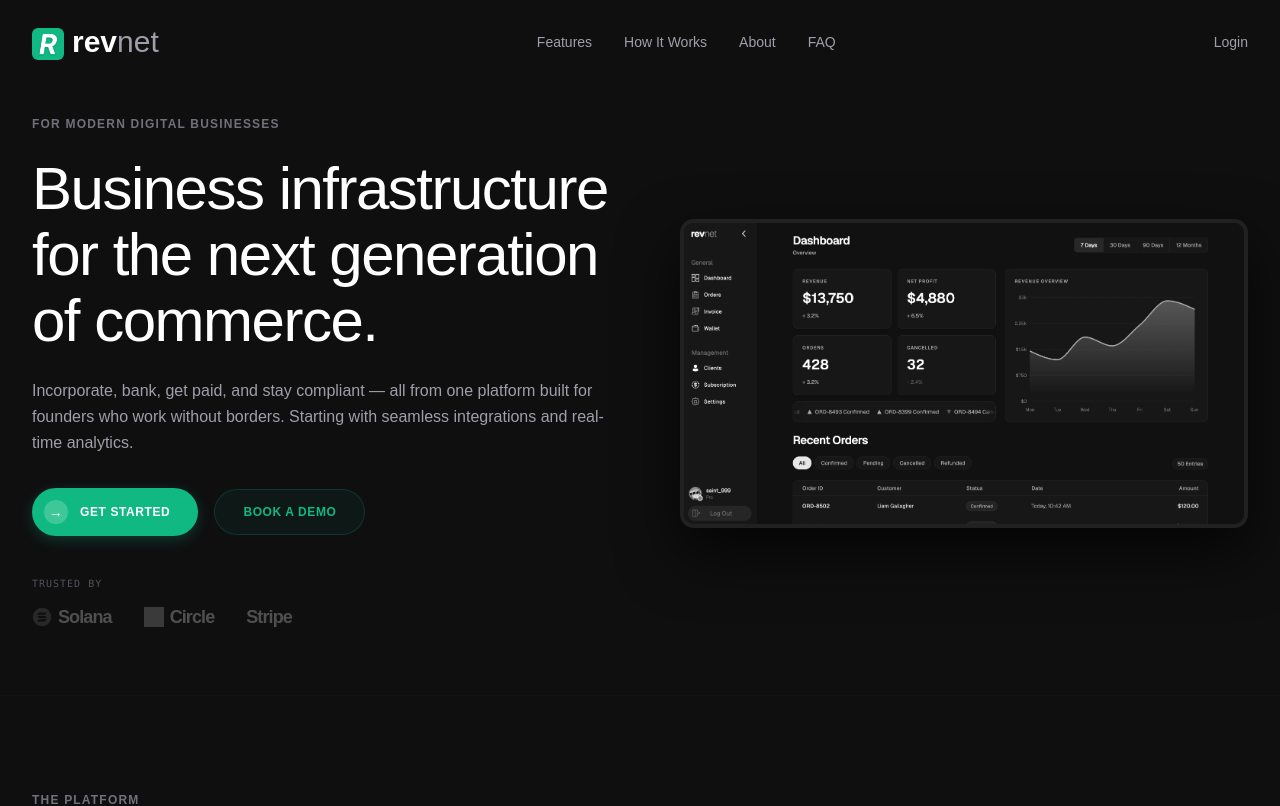
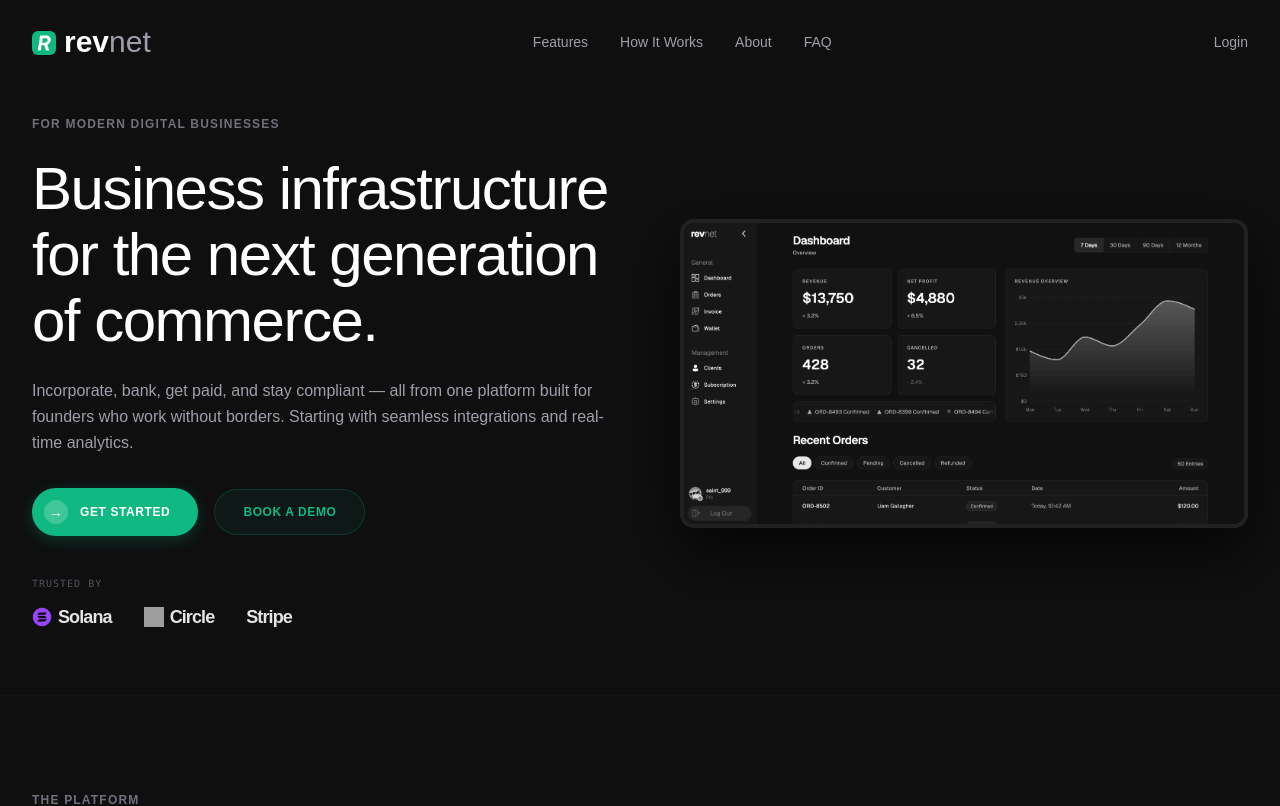
Before and after one commit to Saint0999/RevNet, a React (Vite) app: page / in a window 1280 px wide. Shown: the top 806 px of the page. Built offline with nearby package versions, Linux system fonts and the light colour scheme; grey boxes are pictures that could not be loaded.

Commit message:
added animations to landing page

```diff
--- a/src/LandingPage.tsx
+++ b/src/LandingPage.tsx
@@ -1,4 +1,4 @@
-import { useState } from "react";
+import { useState, useEffect, useRef } from "react";
 import RevLogo from "./assets/revlogo1.png"
 import Snippet from "./assets/revsnip.png"
 import AnalyticIcon from "./assets/analytics.png"
@@ -8,9 +8,43 @@ import SolanaIcon from "./assets/solana.png"
 import CircleIcon from "./assets/circle.png"
 import { useNavigate } from "react-router-dom";
 
+function useScrollReveal() {
+  const [isRevealed, setIsRevealed] = useState(false);
+  const elementRef = useRef<HTMLDivElement>(null);
+
+  useEffect(() => {
+    const observer = new IntersectionObserver(
+      ([entry]) => {
+        if (entry.isIntersecting) {
+          setIsRevealed(true);
+          observer.unobserve(entry.target);
+        }
+      },
+      {
+        rootMargin: "-100px 0px",
+        threshold: 0.1,
+      }
+    );
+
+    if (elementRef.current) {
+      observer.observe(elementRef.current);
+    }
+
+    return () => observer.disconnect();
+  }, []);
+
+  return [elementRef, isRevealed] as const;
+}
+
 export default function LandingPage() {
   const navigate = useNavigate();
   const [openIndex, setOpenIndex] = useState<number | null>(null);
+
+  const [heroRef, heroRevealed] = useScrollReveal();
+  const [platformRef, platformRevealed] = useScrollReveal();
+  const [featuresRef, featuresRevealed] = useScrollReveal();
+  const [aboutRef, aboutRevealed] = useScrollReveal();
+  const [faqRef, faqRevealed] = useScrollReveal();
 
   const toggleFaq = (index: number) => {
     setOpenIndex(openIndex === index ? null : index);
@@ -44,7 +78,7 @@ export default function LandingPage() {
 
       <nav className="flex items-center justify-between px-8 py-6 max-w-7xl mx-auto animate-fade-in">
         <div className="flex items-center gap-2">
-          <img src={RevLogo} className="w-8 h-8 rounded-sm mt-1" alt="revnet logo"/>
+          <img src={RevLogo} className="w-6 h-6 rounded-sm mt-0.5" alt="revnet logo"/>
           <div>
             <span className="font-bold text-3xl text-white">rev</span>
             <span className="font-thin text-3xl text-zinc-400">net</span>
@@ -65,9 +99,13 @@ export default function LandingPage() {
         </div>
       </nav>
 
-      <main className="max-w-7xl mx-auto px-8 pt-8 pb-16 grid grid-cols-1 lg:grid-cols-12 gap-12 items-center">
-
-        <div className="flex flex-col items-start lg:col-span-6 animate-fade-in-up [animation-delay:150ms] [animation-fill-mode:both]">
+      <main
+        ref={heroRef}
+        className={`max-w-7xl mx-auto px-8 pt-8 pb-16 grid grid-cols-1 lg:grid-cols-12 gap-12 items-center transition-all duration-1000 ease-out ${
+          heroRevealed ? "opacity-100 translate-y-0" : "opacity-0 translate-y-8"
+        }`}
+      >
+        <div className="flex flex-col items-start lg:col-span-6">
           <p className="text-zinc-500 text-xs font-semibold tracking-widest uppercase mb-6">
             For modern digital businesses
           </p>
@@ -95,7 +133,7 @@ export default function LandingPage() {
             <p className="text-[10px] font-mono tracking-widest text-zinc-600 uppercase select-none">
               Trusted By
             </p>
-            <div className="flex flex-wrap gap-8 items-center opacity-30 grayscale hover:opacity-100 hover:grayscale-0 transition-all duration-500">
+            <div className="flex flex-wrap gap-8 items-center">
               <div className="flex flex-row gap-1.5 items-center">
                 <img src={SolanaIcon} className="w-5 h-5" alt="Solana"/>
                 <span className="text-lg font-bold tracking-tighter hover:text-white transition-colors cursor-default">Solana</span>
@@ -111,7 +149,7 @@ export default function LandingPage() {
 
         <div
           onClick={() => navigate('/dashboard')}
-          className="w-full lg:col-span-6 lg:pl-4 saturate-0 hover:saturate-100 transition-all ease-in-out duration-700 cursor-pointer animate-fade-in-up [animation-delay:300ms] [animation-fill-mode:both]"
+          className="w-full lg:col-span-6 lg:pl-4 saturate-0 hover:saturate-100 transition-all ease-in-out duration-700 cursor-pointer"
         >
           <div className="relative group rounded-xl border-4 border-zinc-800/80 bg-[#0B0B0C] overflow-hidden shadow-[0_25px_60px_rgba(0,0,0,0.7)] transition-all duration-500 hover:border-zinc-700 hover:scale-[1.01] hover:shadow-[0_30px_70px_rgba(16,185,129,0.1)] aspect-[2934/1594]">
             <div className="absolute -inset-1 bg-gradient-to-r from-[#10B981]/10 to-transparent opacity-30 blur-xl transition-all group-hover:opacity-40 pointer-events-none z-0" />
@@ -121,7 +159,12 @@ export default function LandingPage() {
 
       </main>
 
-      <section className="max-w-7xl mx-auto px-8 py-24 border-t border-zinc-900/60 grid grid-cols-1 lg:grid-cols-12 gap-12 items-start">
+      <section
+        ref={platformRef}
+        className={`max-w-7xl mx-auto px-8 py-24 border-t border-zinc-900/60 grid grid-cols-1 lg:grid-cols-12 gap-12 items-start transition-all duration-1000 ease-out ${
+          platformRevealed ? "opacity-100 translate-y-0" : "opacity-0 translate-y-12"
+        }`}
+      >
         <div className="lg:col-span-5">
           <p className="text-zinc-500 text-xs font-semibold tracking-widest uppercase mb-4">The Platform</p>
           <h2 className="text-3xl md:text-5xl font-medium tracking-tight text-white leading-[1.15]">
@@ -142,7 +185,12 @@ export default function LandingPage() {
         </div>
       </section>
 
-      <section className="max-w-7xl mx-auto px-8 py-24 border-t border-zinc-900/60">
+      <section
+        ref={featuresRef}
+        className={`max-w-7xl mx-auto px-8 py-24 border-t border-zinc-900/60 transition-all duration-1000 ease-out ${
+          featuresRevealed ? "opacity-100 translate-y-0" : "opacity-0 translate-y-12"
+        }`}
+      >
         <div className="max-w-3xl mb-20">
           <p className="text-[#10B981] text-xs font-bold tracking-widest uppercase mb-4">Platform Capabilities</p>
           <h2 className="text-3xl md:text-5xl font-medium tracking-tight text-white mb-6">Everything you need to run your business onchain.</h2>
@@ -178,7 +226,12 @@ export default function LandingPage() {
         </div>
       </section>
 
-      <section className="max-w-7xl mx-auto px-8 py-24 border-t border-zinc-900/60">
+      <section
+        ref={aboutRef}
+        className={`max-w-7xl mx-auto px-8 py-24 border-t border-zinc-900/60 transition-all duration-1000 ease-out ${
+          aboutRevealed ? "opacity-100 translate-y-0" : "opacity-0 translate-y-12"
+        }`}
+      >
         <div className="max-w-4xl mb-20">
           <p className="text-[#10B981] text-xs font-bold tracking-widest uppercase mb-4">About revnet</p>
           <h2 className="text-3xl md:text-6xl font-medium tracking-tight text-white leading-[1.1] mb-8">
@@ -208,7 +261,12 @@ export default function LandingPage() {
         </div>
       </section>
 
-      <section className="max-w-7xl mx-auto px-8 py-24 border-t border-zinc-900/60 grid grid-cols-1 lg:grid-cols-12 gap-12 items-start">
+      <section
+        ref={faqRef}
+        className={`max-w-7xl mx-auto px-8 py-24 border-t border-zinc-900/60 grid grid-cols-1 lg:grid-cols-12 gap-12 items-start transition-all duration-1000 ease-out ${
+          faqRevealed ? "opacity-100 translate-y-0" : "opacity-0 translate-y-12"
+        }`}
+      >
         <div className="lg:col-span-5">
           <p className="text-zinc-500 text-xs font-semibold tracking-widest uppercase mb-4">FAQ</p>
           <h2 className="text-3xl md:text-5xl font-medium tracking-tight text-white leading-tight">Frequently asked <br />questions</h2>
```
